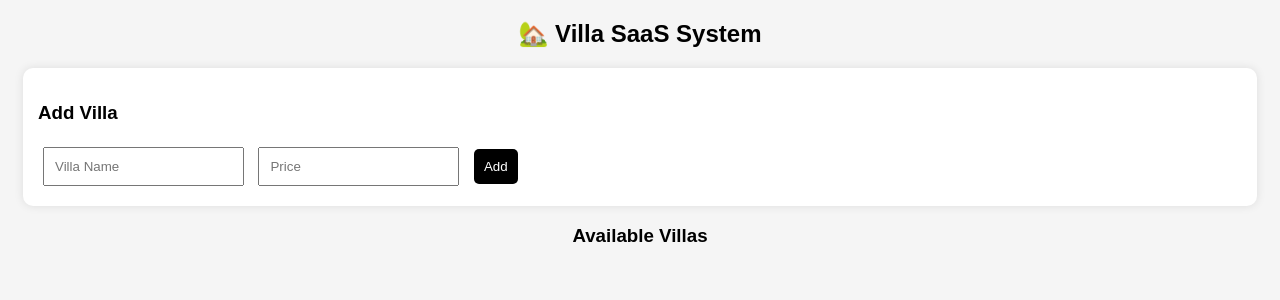
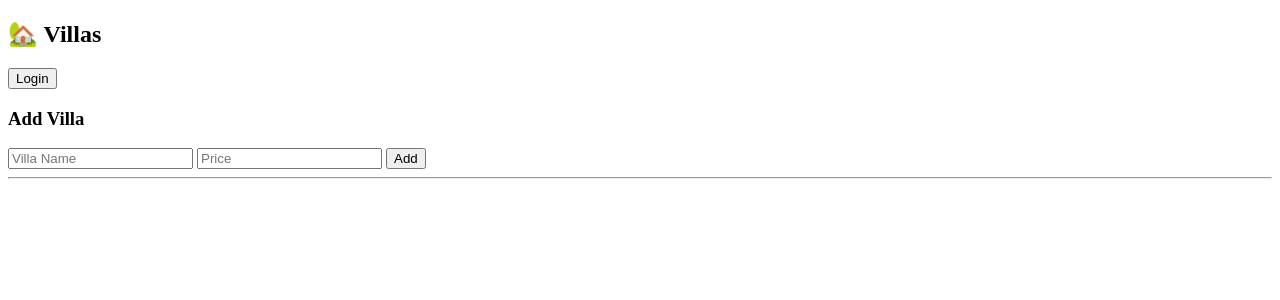
Before and after one commit to Vmtec1993/villa-saas, a Flask app: page / in a window 1280 px wide. Shown: the top 300 px of the page. Run offline with Flask 3, Linux system fonts and the light colour scheme; data that the repository does not hold is empty.

Commit message:
Update Index.html

```diff
--- a/templates/Index.html
+++ b/templates/Index.html
@@ -2,47 +2,25 @@
 <html>
 <head>
     <title>Villa SaaS</title>
-    <style>
-        body { font-family: Arial; background:#f5f5f5; }
-        .card {
-            background:white;
-            padding:15px;
-            margin:15px;
-            border-radius:10px;
-            box-shadow:0 0 10px rgba(0,0,0,0.1);
-        }
-        input, button {
-            padding:10px;
-            margin:5px;
-        }
-        button {
-            background:black;
-            color:white;
-            border:none;
-            border-radius:5px;
-        }
-    </style>
 </head>
-
 <body>
 
-<h2 style="text-align:center;">🏡 Villa SaaS System</h2>
+<h2>🏡 Villas</h2>
 
-<!-- ADD VILLA -->
-<div class="card">
-    <h3>Add Villa</h3>
-    <input id="name" placeholder="Villa Name">
-    <input id="price" placeholder="Price">
-    <button onclick="addVilla()">Add</button>
-</div>
+<a href="/login-page"><button>Login</button></a>
 
-<!-- SHOW VILLAS -->
-<h3 style="text-align:center;">Available Villas</h3>
+<h3>Add Villa</h3>
+<input id="name" placeholder="Villa Name">
+<input id="price" placeholder="Price">
+<button onclick="addVilla()">Add</button>
+
+<hr>
 
 {% for v in villas %}
-<div class="card">
+<div>
     <h3>{{ v.name }}</h3>
     <p>₹{{ v.price }}</p>
+    <button onclick="book('{{ v.name }}')">Book</button>
 </div>
 {% endfor %}
 
@@ -58,8 +36,27 @@ function addVilla(){
     })
     .then(res=>res.json())
     .then(data=>{
-        alert("Villa Added 🔥");
+        alert(data.msg);
         location.reload();
+    });
+}
+
+function book(villa){
+    let name = prompt("Your Name");
+    let date = prompt("Date");
+
+    fetch('/book',{
+        method:'POST',
+        headers:{'Content-Type':'application/json'},
+        body: JSON.stringify({
+            villa: villa,
+            name: name,
+            date: date
+        })
+    })
+    .then(res=>res.json())
+    .then(data=>{
+        alert("Booked 💰");
     });
 }
 </script>
```
